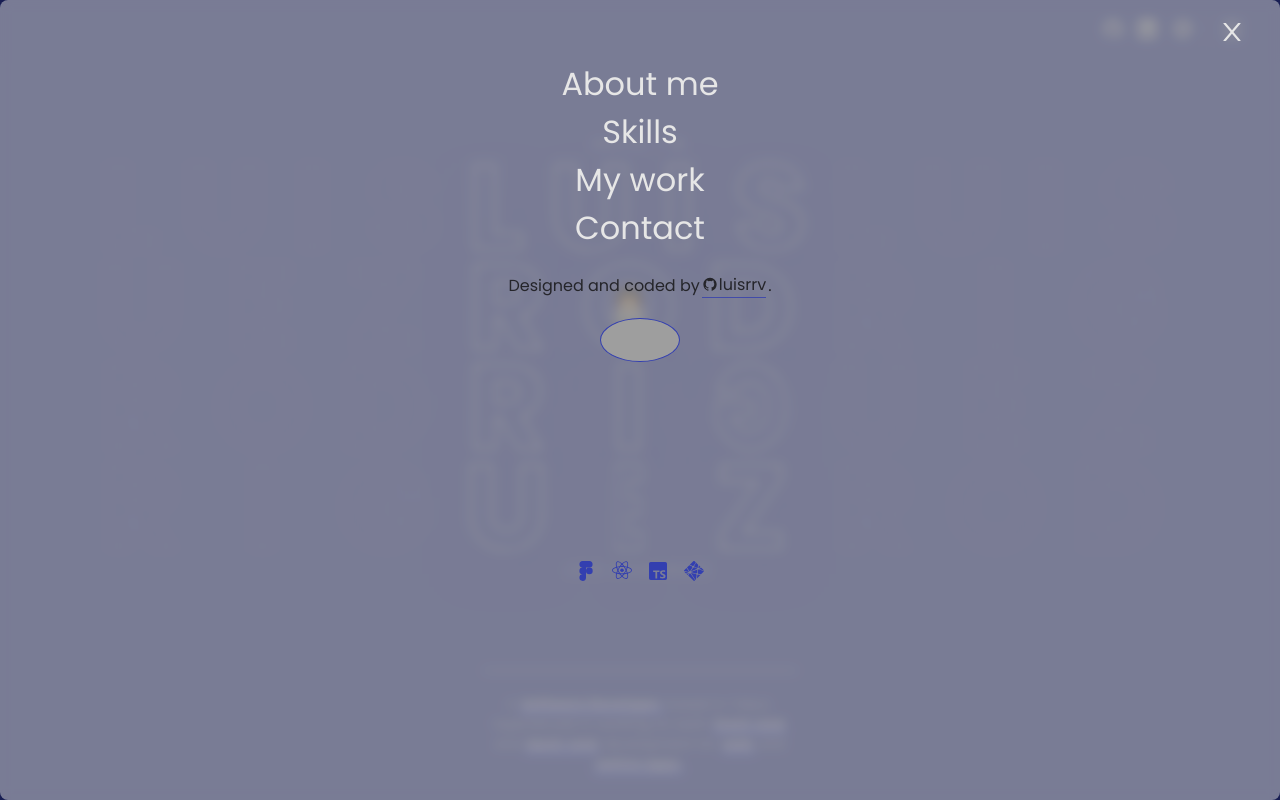
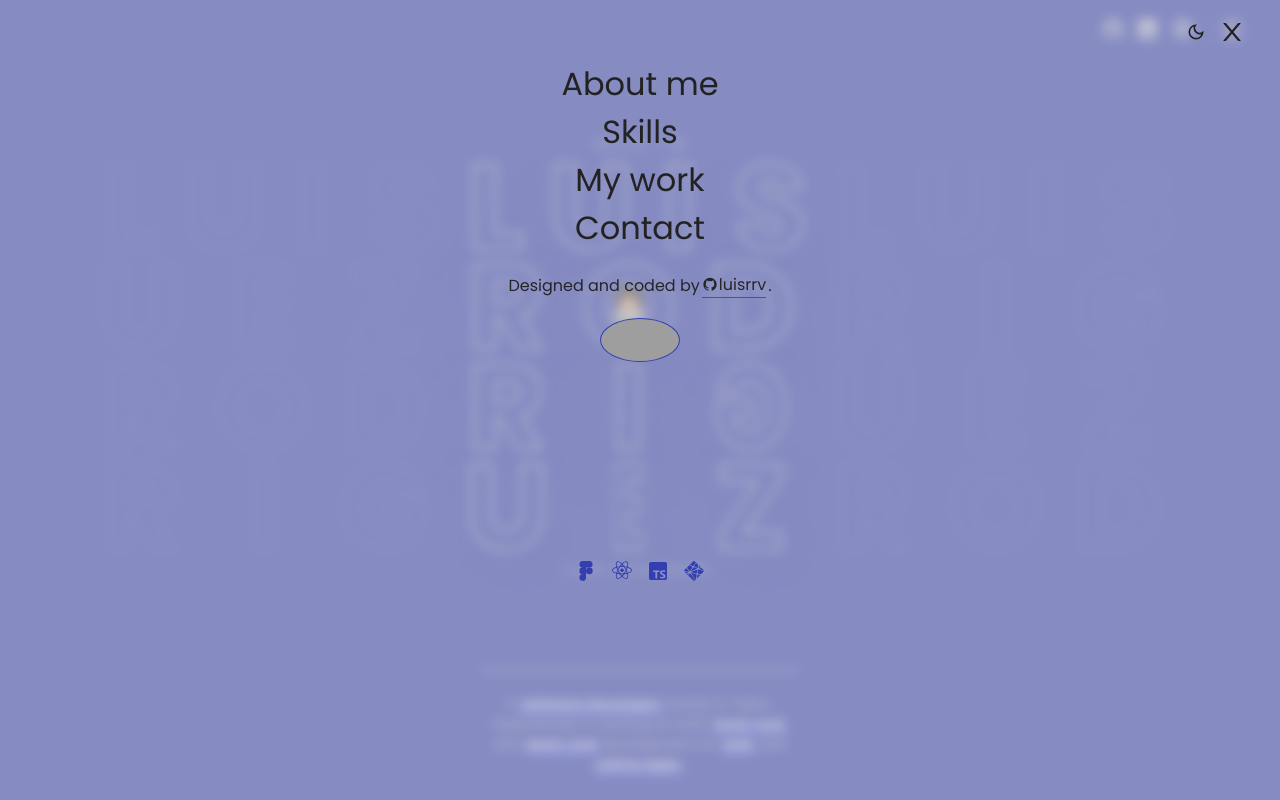
Before and after one commit to luisrrv/portfolio, a React (Create React App) app: page / in a window 1280 px wide. Both pictures are taken after a click on the icon 1232 px from the left and 30 px from the top of the page. Shown: the top 800 px of the page. Built offline with nearby package versions, Linux system fonts and the light colour scheme; grey boxes are pictures that could not be loaded.

Commit message:
menu slider

```diff
--- a/src/App.tsx
+++ b/src/App.tsx
@@ -218,7 +218,12 @@ function App({ className, isDarkMode }: IAppProps) {
           scrolling={scrolling}
 
         />
-        <Info isDark={isDark} hideDialog={hideDialog} handleContactMouseOverChange={handleContactMouseOverChange} />
+        <Info
+          isDark={isDark}
+          hideDialog={hideDialog}
+          handleContactMouseOverChange={handleContactMouseOverChange}
+          handleDarkModeChange={handleDarkModeChange}
+        />
       </div>
       )}
     </>
--- a/src/components/Header/Header.tsx
+++ b/src/components/Header/Header.tsx
@@ -3,7 +3,7 @@ import './Header.scss';
 import { MdOutlineDarkMode, MdSunny } from 'react-icons/md';
 // import useDarkMode from '../../hooks/useDarkMode';
 
-import { BsGithub, BsLinkedin, BsInfoCircle } from 'react-icons/bs';
+import { BsGithub, BsLinkedin } from 'react-icons/bs';
 import { MdAlternateEmail } from 'react-icons/md';
 import { AiOutlineClose, AiOutlineMenu } from 'react-icons/ai';
 
@@ -146,11 +146,7 @@ export default function Header({ showContact, handleShowContact, handleContactMo
             </div>
           )
         )}
-        {(window.matchMedia("(any-hover: none)").matches) ? (
-          <AiOutlineMenu className='info mobile'  size={24} onClick={showDialog}/>
-        ) : (
-          <BsInfoCircle className='info'  size={16} onClick={showDialog}/>
-        )}
+        <AiOutlineMenu className={`info ${(window.matchMedia("(any-hover: none)").matches) ? 'mobile' : ''}`}  size={24} onClick={showDialog}/>
       </div>
 
     </div>
--- a/src/components/Info/Info.scss
+++ b/src/components/Info/Info.scss
@@ -18,7 +18,7 @@ $lighterBlue: #b5bbdf;
     width: 100%;
     height: 100%;
     z-index: 999;
-    background-color: #00000086;
+    background-color: #ffffff00;
     display: flex;
     justify-content: center;
     align-items: center;
@@ -38,11 +38,14 @@ $lighterBlue: #b5bbdf;
     }
 
     #info_container {
-        height: fit-content;
+        position: absolute;
+        top: 0;
+        right: 0;
+        height: 100%;
         width: 80%;
-        max-width: 400px;
+        max-width: 500px;
         border: none;
-        border-radius: 8px;
+        border-radius: 0;
         padding: 40px;
         background-color: #d3d3d385 !important;
         backdrop-filter: blur(6px);
@@ -51,7 +54,7 @@ $lighterBlue: #b5bbdf;
         flex-direction: column;
         justify-content: center;
         align-items: center;
-        margin-bottom: 40px;
+        // margin-bottom: 40px;
         transition: 300ms;
         animation: open ease-in 300ms;
 
@@ -63,13 +66,18 @@ $lighterBlue: #b5bbdf;
             padding-top: 60px;
             animation: slideLeft ease-in 300ms;
 
-            .close {
+        }
+        .toggles {
             position: absolute;
             top: 18px;
             right: 34px;
             height: fit-content;
+            display: flex;
+            justify-content: center;
+            align-items: center;
+            gap: 12px;
             svg {
-                    color: #e6e6e6;
+                color: #222222;
             }
         }
 
@@ -84,8 +92,7 @@ $lighterBlue: #b5bbdf;
             a, p {
                 font-size: 2rem;
                 height: fit-content;
-                    color: #e6e6e6;
-                }
+                color: #222222;
             }
         }
 
@@ -157,7 +164,7 @@ $lighterBlue: #b5bbdf;
         // }
     }
     &.dark {
-        background-color: #00000086 !important;
+        background-color: #00000000 !important;
 
         #info_container {
             background-color: #25252a70 !important;
@@ -170,6 +177,16 @@ $lighterBlue: #b5bbdf;
                         color: #ababab !important;
 
                     }
+                }
+            }
+            .toggles {
+                svg {
+                    color: #e6e6e6;
+                }
+            }
+            .nav {
+                a, p {
+                    color: #e6e6e6;
                 }
             }
             // button {
@@ -188,26 +205,32 @@ $lighterBlue: #b5bbdf;
     }
     @keyframes open {
         0% {
+            transform: translateX(800px);
             opacity: 0;
         }
         100% {
+            transform: translateX(0);
             opacity: 1;
         }
     }
     @keyframes close {
         0% {
+            transform: translateX(0);
             opacity: 1;
         }
         100% {
+            transform: translateX(800px);
             opacity: 0;
         }
     }
     @keyframes slideLeft {
         0% {
             transform: translateX(800px);
+            opacity: 0;
         }
         100% {
             transform: translateX(0);
+            opacity: 1;
         }
     }
 }
--- a/src/components/Info/Info.tsx
+++ b/src/components/Info/Info.tsx
@@ -2,15 +2,17 @@
 import './Info.scss';
 
 import { BiLogoGithub, BiLogoFigma, BiLogoReact, BiLogoTypescript, BiLogoNetlify } from 'react-icons/bi';
+import { MdOutlineDarkMode, MdSunny } from 'react-icons/md';
 import { AiOutlineClose } from 'react-icons/ai'
 
 interface InfoProps {
     isDark: boolean;
     hideDialog: () => void;
     handleContactMouseOverChange: (isMouseOver: boolean, element: string) => void;
+    handleDarkModeChange: (toggle: boolean) => void;
 }
 
-export default function Header({ isDark, hideDialog, handleContactMouseOverChange }: InfoProps) {
+export default function Header({ isDark, hideDialog, handleContactMouseOverChange, handleDarkModeChange}: InfoProps) {
 
   const compClassName = isDark ? 'dark' : 'light';
 
@@ -25,20 +27,28 @@ export default function Header({ isDark, hideDialog, handleContactMouseOverChang
       handleContactMouseOverChange(false, element);
     }, 200);
   };
+  const changeMode = () => {
+    handleDarkModeChange(!isDark);
+  };
 
   return (
     <div id="info_bg" className={`close ${compClassName}`} onClick={hideDialog}>
         <div id='info_container' className={`info_container ${(window.matchMedia("(any-hover: none)").matches) ? 'mobile' : ''}`}>
-          {(window.matchMedia("(any-hover: none)").matches) && <div className="close"><AiOutlineClose size={28} /></div> }
+            <div className="toggles">
+              {isDark ? (
+                <div className="toogle"><MdSunny size={20} onClick={changeMode} /></div>
+              ) : (
+                <div className="toggle"><MdOutlineDarkMode size={20} onClick={changeMode} /></div>
+              )}
+              <div className="close"><AiOutlineClose size={28} /></div>
+            </div>
             <div className="content">
-                {(window.matchMedia("(any-hover: none)").matches) && (
                 <div className="nav">
                   <a href="#" className="about">About me</a>
                   <a href="#skills" className="skills">Skills</a>
                   <a href="#work" className="work">My work</a>
                   <p className="contact">Contact</p>
                 </div>
-                )}
                 <p>Designed and coded by <a onMouseEnter={handleMouseEnter('content')} onMouseLeave={handleMouseLeave('content')} className='underline' href="https://github.com/luisrrv" target="_blank" rel="noopener noreferrer"><BiLogoGithub />luisrrv</a>.</p>
                 <div className="info-img"></div>
                 <div className="icons">
```
Lines whose indentation alone changed are shown as unchanged.
